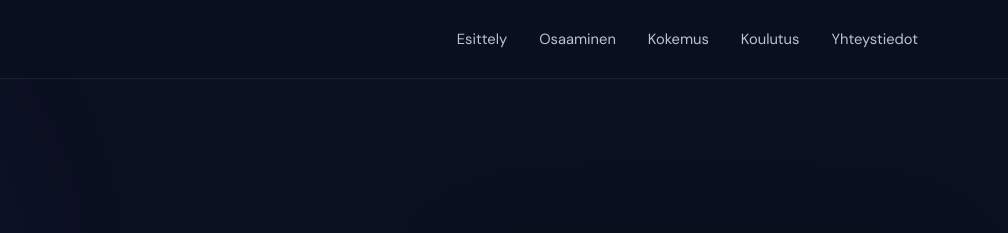
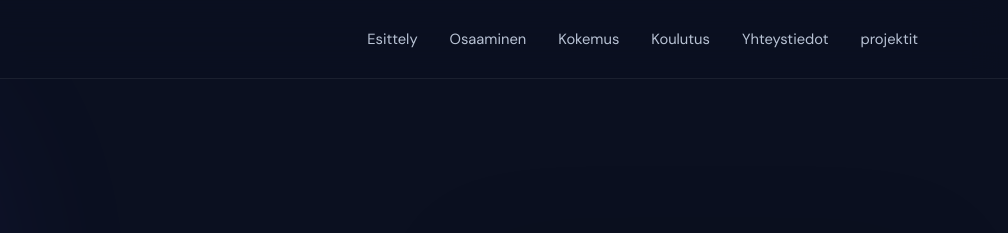
Before and after one commit to Lucakasurinen/Lucakasurinen.github.io, a plain HTML site: page CV_2/index.html in a window 1280 px wide. Shown: the top 233 px of the page, 272-1280 px from the left. Drawn offline with nearby package versions, Linux system fonts and the light colour scheme.

Commit message:
Update index.html

```diff
--- a/CV_2/index.html
+++ b/CV_2/index.html
@@ -34,7 +34,7 @@
           <li class="nav-item"><a class="nav-link" href="#experience">Kokemus</a></li>
           <li class="nav-item"><a class="nav-link" href="#education">Koulutus</a></li>
           <li class="nav-item"><a class="nav-link" href="#contact">Yhteystiedot</a></li>
-          <!--<li class="nav-item"><button class="btn btn-sm btn-outline-light print-btn" id="printCv"><i class="bi bi-printer me-2"></i>Tulosta CV</button></li>
+          <li class="nav-item"><a class="nav-link" href="extrapage/extrapage.html">projektit</a></li><!--<li class="nav-item"><button class="btn btn-sm btn-outline-light print-btn" id="printCv"><i class="bi bi-printer me-2"></i>Tulosta CV</button></li>
         --></ul>
       </div>
     </div>
```
